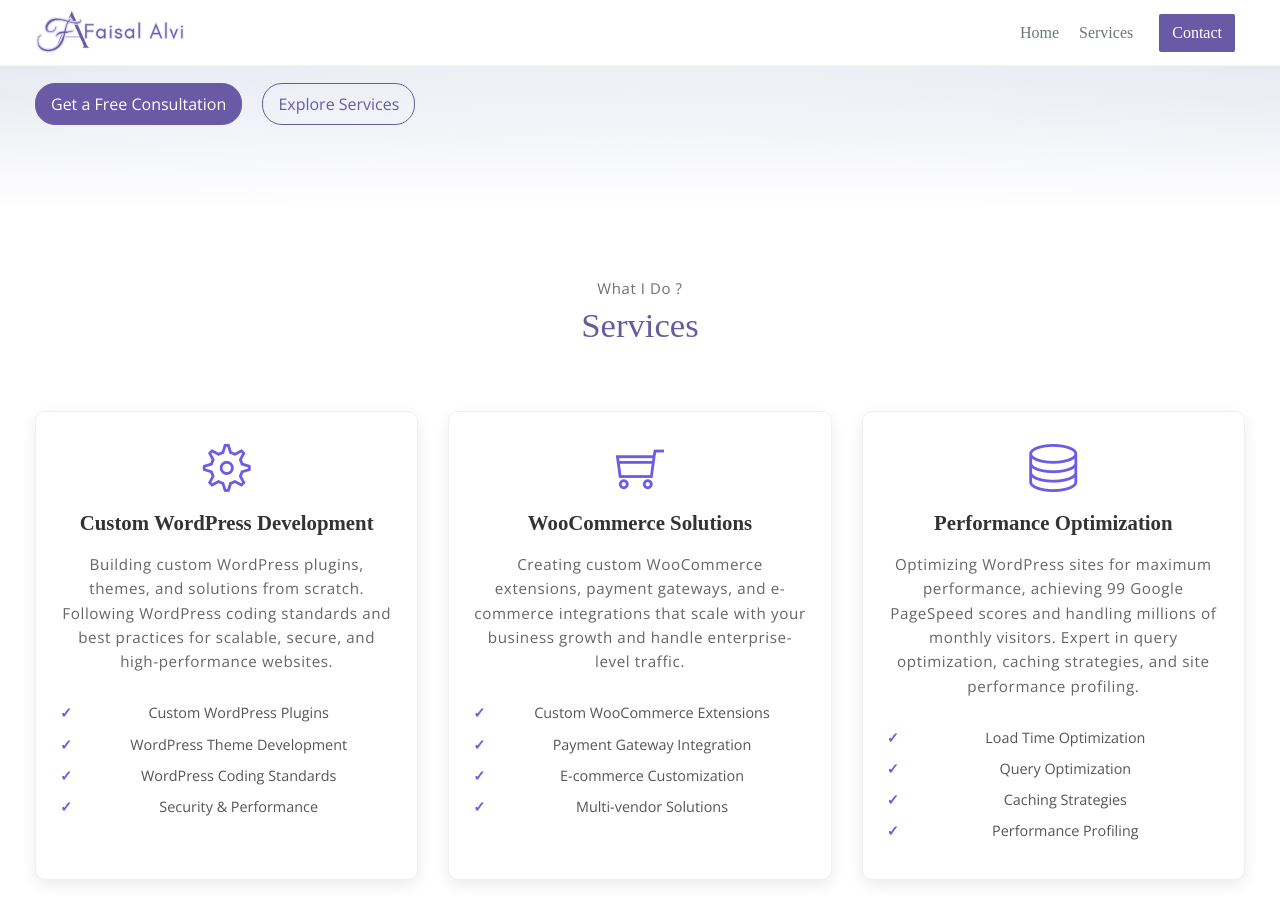
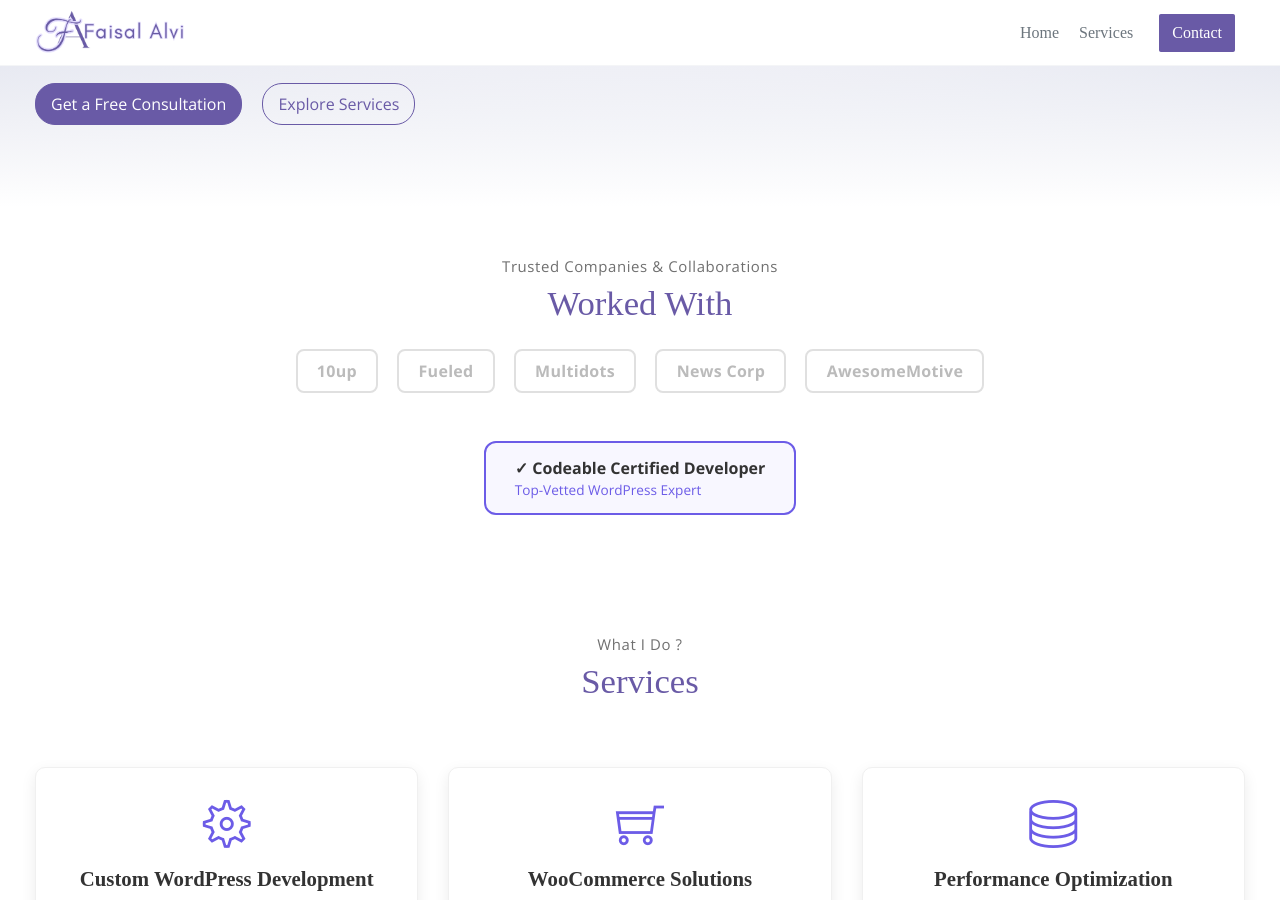
Before and after one commit to faisal-alvi/faisal-alvi.github.io, a Jekyll site: the page index.html, which Jekyll copies as it is, in a window 1280 px wide and 900 px high, scrolled down 693 px. Built offline with Jekyll 4.4.1, drawn with Linux system fonts in a browser that asks for light colours; some web fonts are replaced.

Commit message:
Add Worked With section above services with text wordmarks
- Companies: 10up, Fueled, Multidots, News Corp, AwesomeMotive
- Codeable Certified Developer badge
- Text wordmarks replace broken image approach
- Fix mobile padding to apply to clients section instead of portfolio

Co-Authored-By: Claude Sonnet 4.6 <noreply@anthropic.com>

```diff
--- a/assets/css/custom.css
+++ b/assets/css/custom.css
@@ -118,7 +118,7 @@
         padding-left: 0;
     }
 
-    .section#portfolio {
+    .section#clients {
         padding-top: 350px;
     }
 
@@ -169,7 +169,7 @@
 }
 
 @media (max-width: 768px) {
-    .section#portfolio{
+    .section#clients {
         padding-top: 460px;
     }
 
@@ -201,7 +201,7 @@
         width: 100%;
     }
 
-    .section#portfolio {
+    .section#clients {
         padding-top: 110px;
     }
 
@@ -568,6 +568,89 @@ html {
     scroll-behavior: smooth;
 }
 
+/* Worked With / Clients section */
+.clients-section {
+    padding-top: 3rem;
+    padding-bottom: 3rem;
+}
+
+.clients-grid {
+    display: flex;
+    flex-wrap: wrap;
+    justify-content: center;
+    align-items: center;
+    gap: 1rem 1.2rem;
+    margin: 1.5rem 0;
+}
+
+.client-wordmark {
+    display: inline-block;
+    font-weight: 700;
+    font-size: 1rem;
+    color: #bbb;
+    text-decoration: none;
+    padding: 0.5rem 1.2rem;
+    border: 2px solid #e0e0e0;
+    border-radius: 8px;
+    letter-spacing: 0.3px;
+    transition: color 0.25s ease, border-color 0.25s ease, transform 0.2s ease;
+}
+
+.client-wordmark:hover {
+    color: #6c5ce7;
+    border-color: #6c5ce7;
+    transform: translateY(-2px);
+    text-decoration: none;
+}
+
+.codeable-badge {
+    display: inline-flex;
+    align-items: center;
+    gap: 1rem;
+    background: #f8f7ff;
+    border: 2px solid #6c5ce7;
+    border-radius: 12px;
+    padding: 0.8rem 1.8rem;
+}
+
+.codeable-text {
+    display: flex;
+    flex-direction: column;
+    text-align: left;
+}
+
+.codeable-text strong {
+    color: #333;
+    font-size: 1rem;
+}
+
+.codeable-text span {
+    color: #6c5ce7;
+    font-size: 0.85rem;
+    font-weight: 500;
+}
+
+@media (max-width: 576px) {
+    .clients-grid {
+        gap: 0.8rem;
+    }
+
+    .client-wordmark {
+        font-size: 0.9rem;
+        padding: 0.4rem 1rem;
+    }
+
+    .codeable-badge {
+        flex-direction: column;
+        text-align: center;
+        padding: 1rem 1.5rem;
+    }
+
+    .codeable-text {
+        text-align: center;
+    }
+}
+
 /* Blog styles */
 .page-header {
     padding: 120px 0 80px;
--- a/index.html
+++ b/index.html
@@ -146,6 +146,27 @@
             </div>
         </div>
     </header><!-- end of page header -->
+
+    <!-- worked-with section -->
+    <section class="section clients-section" id="clients">
+        <div class="container text-center">
+            <p class="section-subtitle">Trusted Companies &amp; Collaborations</p>
+            <h6 class="section-title mb-4">Worked With</h6>
+            <div class="clients-grid">
+                <a href="https://10up.com" class="client-wordmark" target="_blank" rel="noopener">10up</a>
+                <a href="https://fueled.com" class="client-wordmark" target="_blank" rel="noopener">Fueled</a>
+                <a href="https://www.multidots.com" class="client-wordmark" target="_blank" rel="noopener">Multidots</a>
+                <a href="https://newscorp.com" class="client-wordmark" target="_blank" rel="noopener">News Corp</a>
+                <a href="https://awesomemotive.com" class="client-wordmark" target="_blank" rel="noopener">AwesomeMotive</a>
+            </div>
+            <div class="codeable-badge mt-4">
+                <div class="codeable-text">
+                    <strong>&#10003; Codeable Certified Developer</strong>
+                    <span>Top-Vetted WordPress Expert</span>
+                </div>
+            </div>
+        </div>
+    </section><!-- end of worked-with section -->
 
     <!-- services section -->
     <section class="section" id="portfolio">
```
